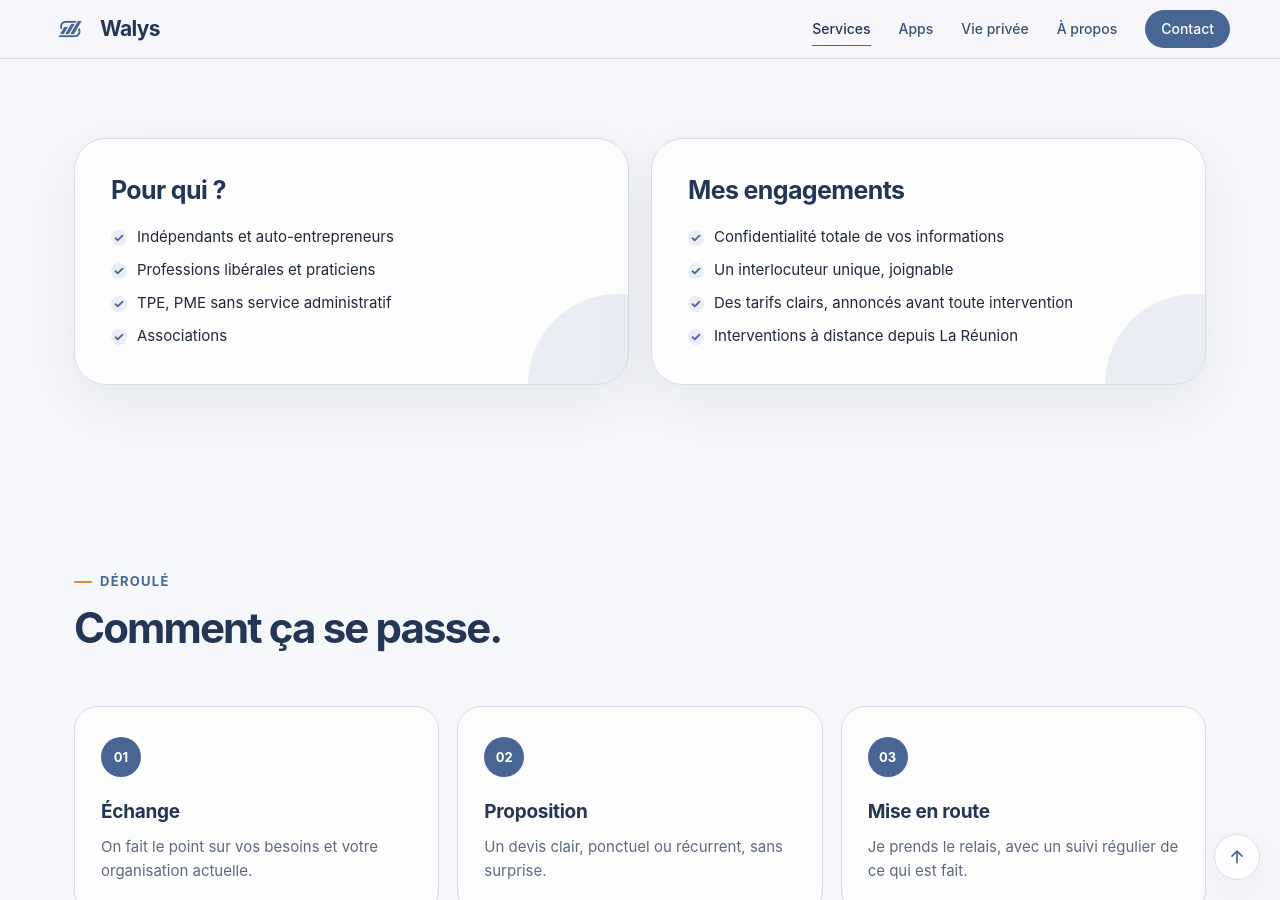
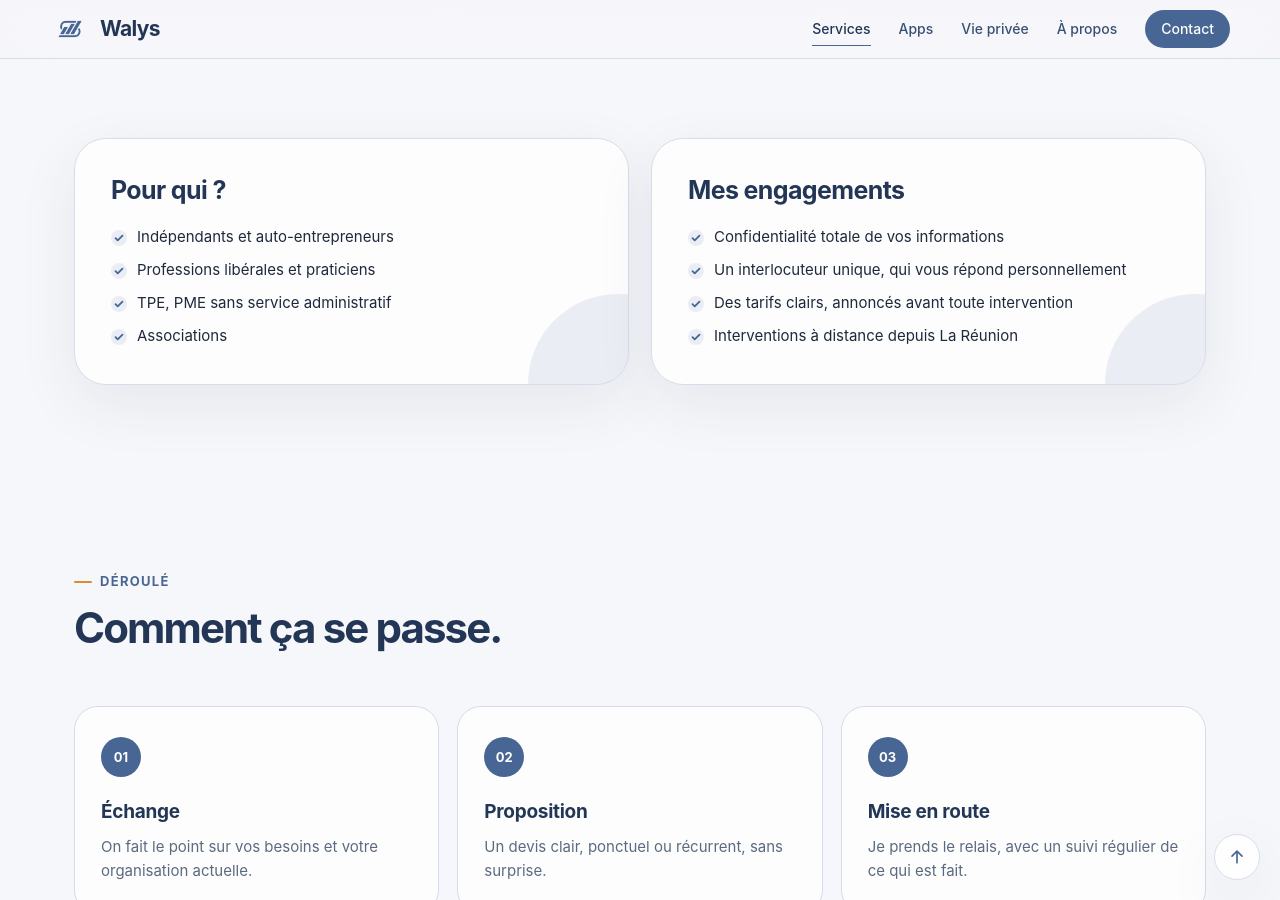
Before and after one commit to Walys-fr/walys-fr.github.io, a Jekyll site: the page built from _services/administratif.md, in a window 1280 px wide and 900 px high, scrolled down 1335 px. Built offline with Jekyll 4.4.1, drawn with Linux system fonts in a browser that asks for light colours.

Commit message:
Update _data/reglages.yml (via Pages CMS)

```diff
--- a/_data/reglages.yml
+++ b/_data/reglages.yml
@@ -10,6 +10,6 @@ description_site: Walys accompagne les indépendants, TPE et PME en
   avec vos données stockées chez vous.
 engagements:
   - Confidentialité totale de vos informations
-  - Un interlocuteur unique, joignable
+  - Un interlocuteur unique, qui vous répond personnellement
   - Des tarifs clairs, annoncés avant toute intervention
   - Interventions à distance depuis La Réunion
```
